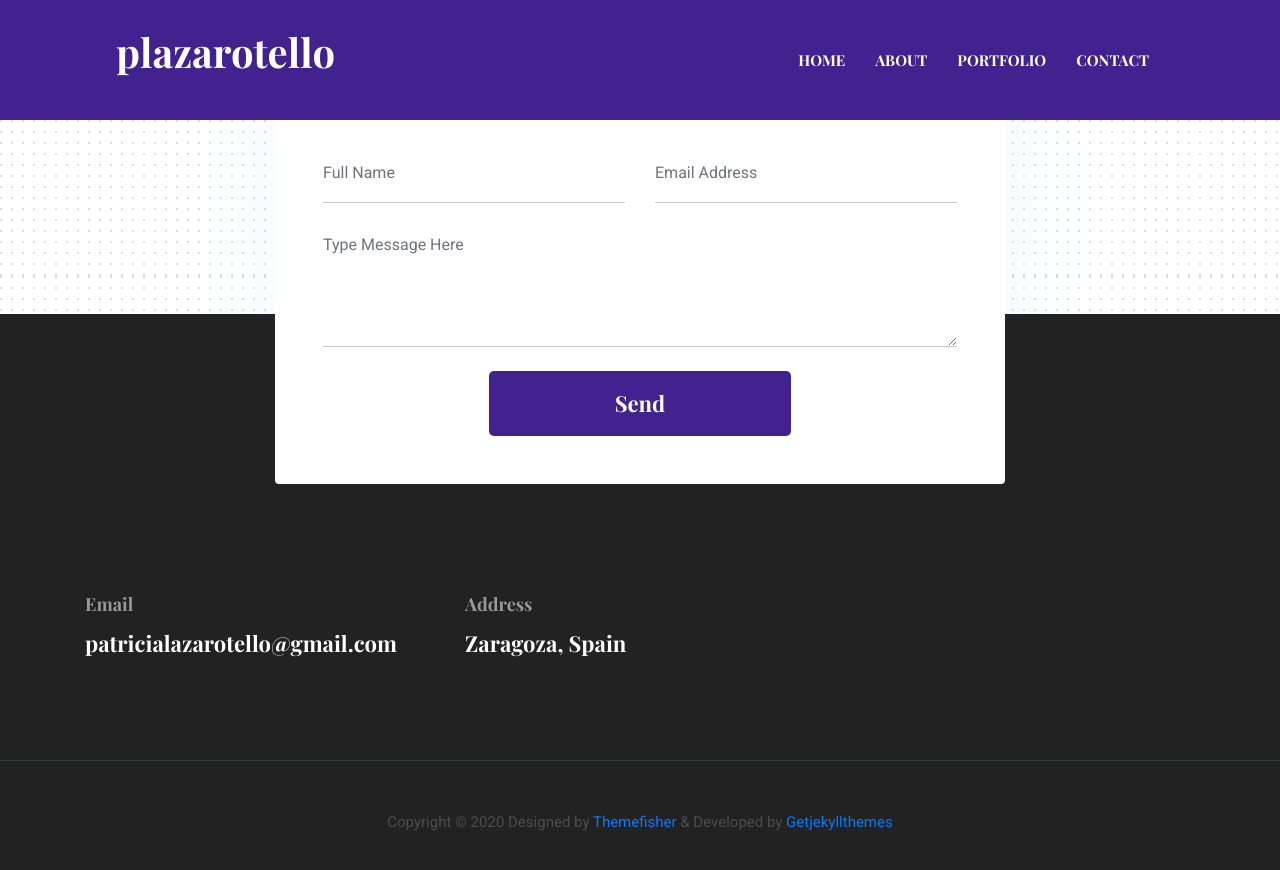
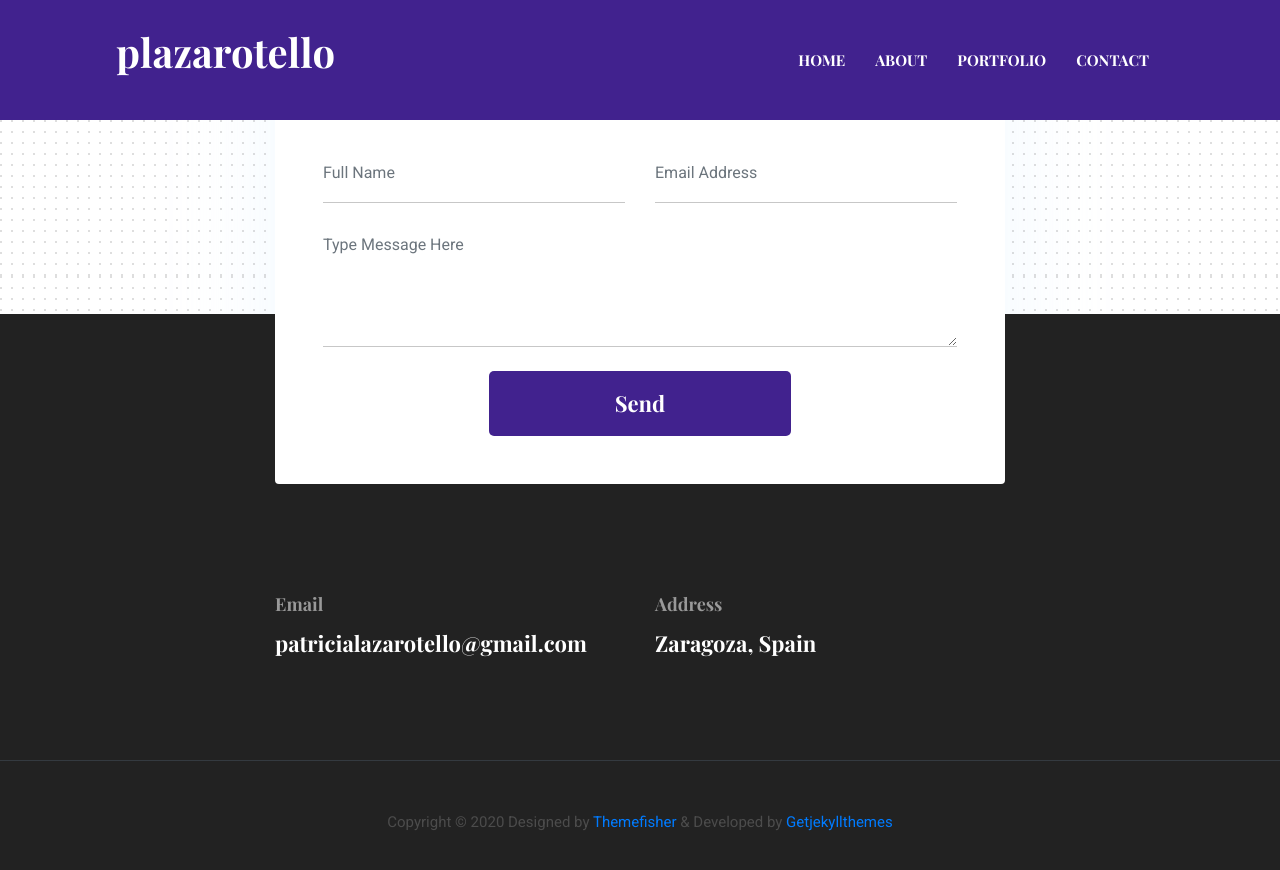
Before and after one commit to plazarotello/plazarotello.github.io, a Jekyll site: the page built from index.html, in a window 1280 px wide and 900 px high, scrolled down 5636 px. Shown: the top 870 px of the window. Built offline with Jekyll 4.4.1, drawn with Linux system fonts in a browser that asks for light colours.

Commit message:
changed footer

```diff
--- a/_includes/footer.html
+++ b/_includes/footer.html
@@ -3,6 +3,8 @@
   <div class="section">
     <div class="container">
       <div class="row">
+        <div class="col-md-2">
+        </div>
         <div class="col-md-4">
           <h5 class="text-light">Email</h5>
           <p class="text-white paragraph-lg font-secondary">{{ site.data.settings.email }}</p>
@@ -14,6 +16,8 @@
         <div class="col-md-4">
           <h5 class="text-light">Address</h5>
           <p class="text-white paragraph-lg font-secondary">{{ site.data.settings.address }}</p>
+        </div>
+        <div class="col-md-2">
         </div>
       </div>
     </div>
```
